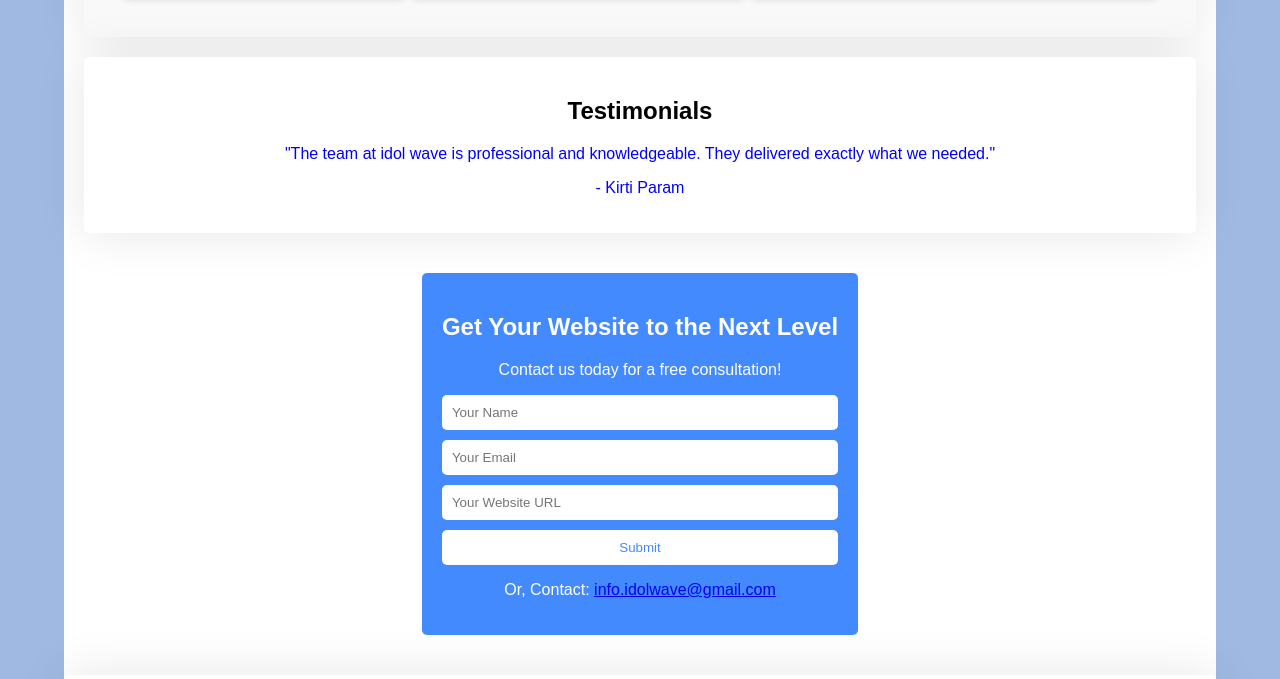
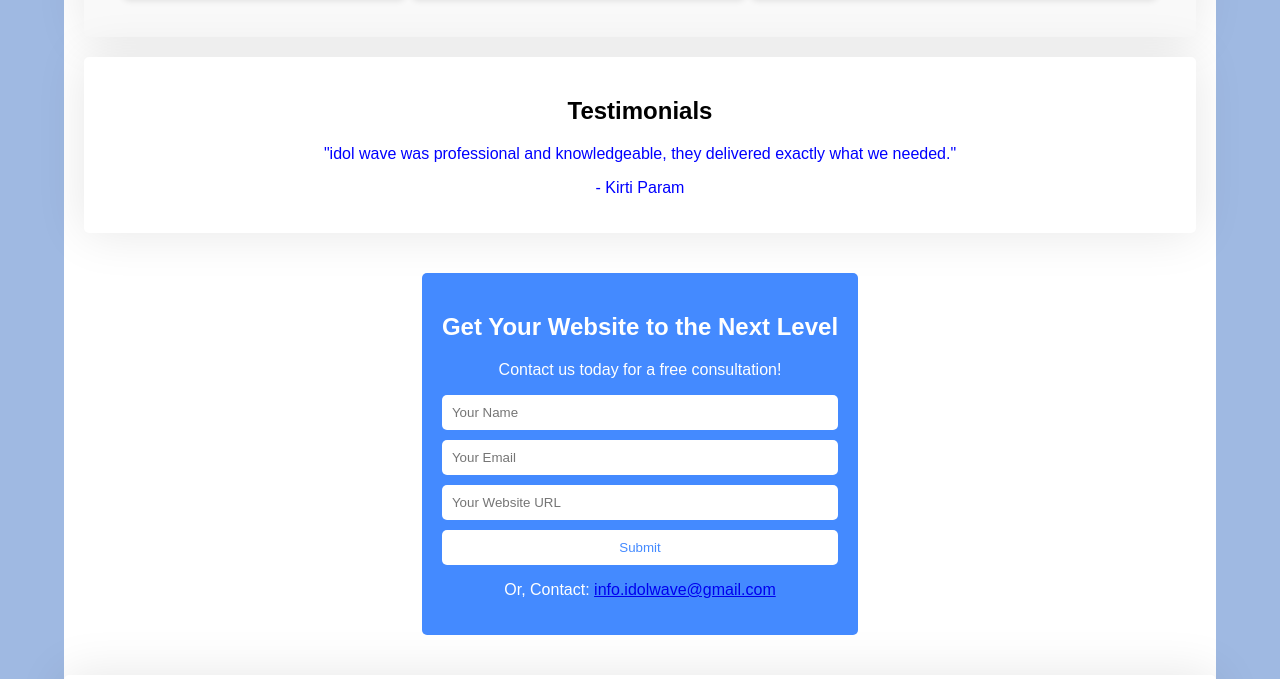
Before and after one commit to aminbiography/idol-wave, a plain HTML site: page index.html in a window 1280 px wide. Shown: the part 2190-2869 px from the top of the page. Drawn offline with Linux system fonts and the light colour scheme.

Commit message:
Add existing project files to Git

```diff
--- a/index.html
+++ b/index.html
@@ -315,7 +315,7 @@
                     <p>- Parkin Gfic</p>
                 </div>
                 <div class="testimonial">
-                    <p style="color: blue;">"The team at idol wave is professional and knowledgeable. They delivered exactly what we needed."</p>
+                    <p style="color: blue;">"idol wave was professional and knowledgeable, they delivered exactly what we needed."</p>
                     <p style="color: blue;">- Kirti Param</p>
                 </div>
                 <div class="testimonial">
```
